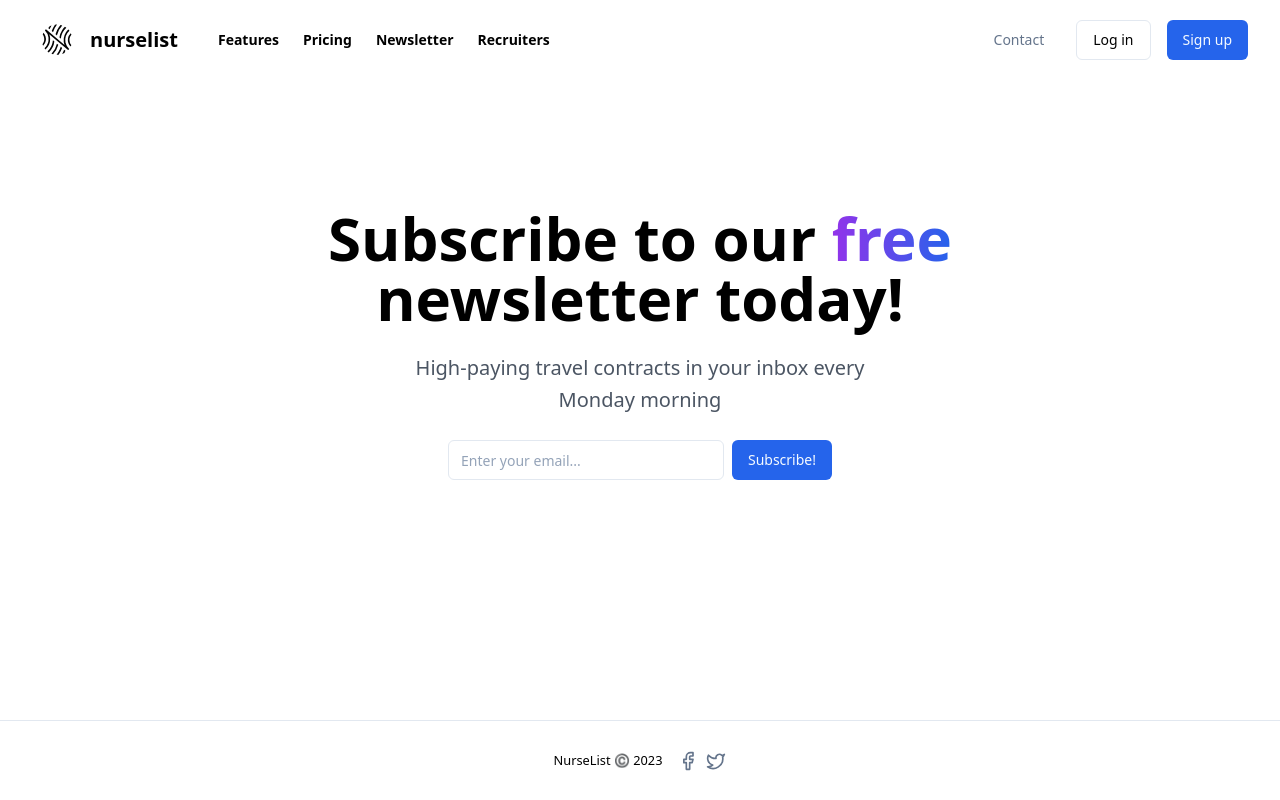
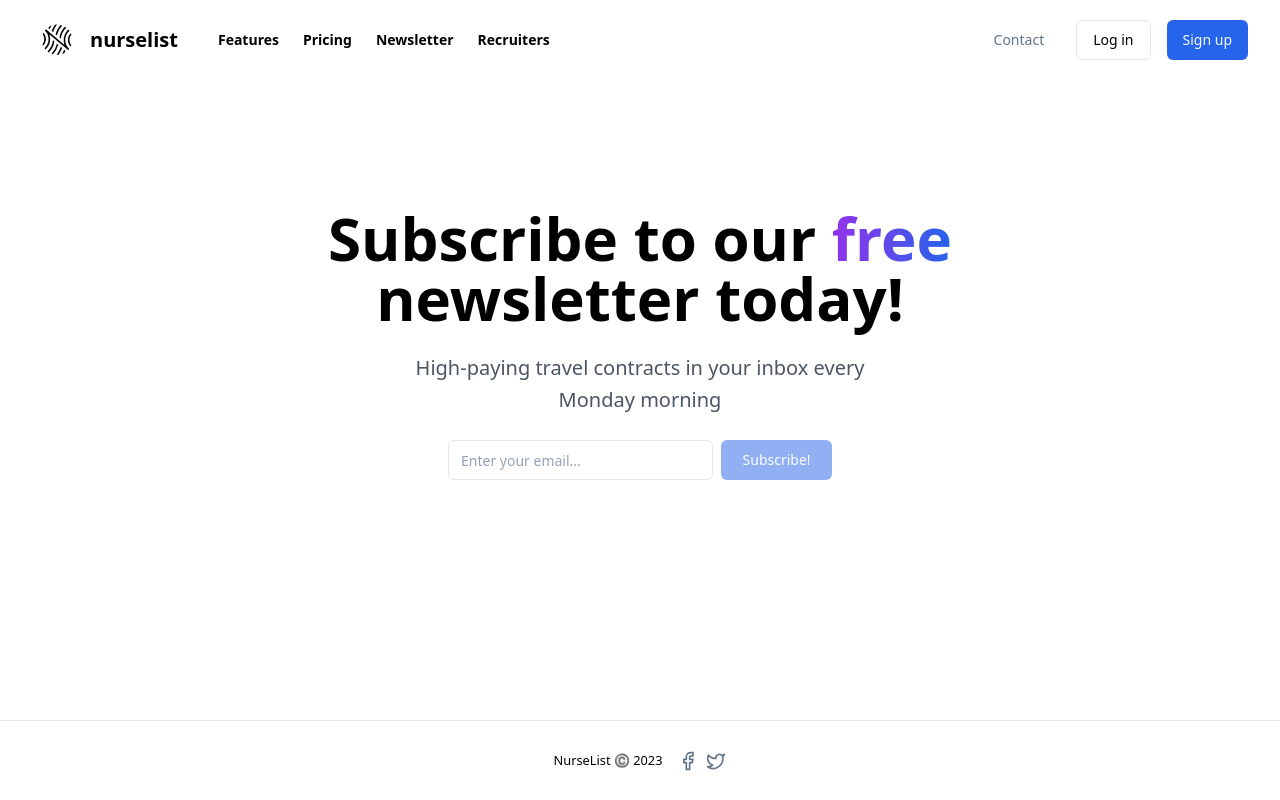
Before and after one commit to tjvonbr/nurse-list, a Next.js app: page /newsletter in a window 1280 px wide. Built offline with nearby package versions, Linux system fonts and the light colour scheme.

Commit message:
forgot to add the request method in api call

```diff
--- a/src/components/NewsletterForm.tsx
+++ b/src/components/NewsletterForm.tsx
@@ -12,6 +12,8 @@ export default function NewsletterForm() {
   const [email, setEmail] = useState("");
   const [isLoading, setIsLoading] = useState(false);
 
+  const isDisabled = email.length < 1;
+
   function handleChange(e: React.ChangeEvent<HTMLInputElement>) {
     setEmail(e.target.value);
   }
@@ -21,6 +23,7 @@ export default function NewsletterForm() {
     setIsLoading(true);
 
     const response = await fetch(baseUrl + "api/convertkit", {
+      method: "POST",
       body: JSON.stringify({
         email,
       }),
@@ -49,8 +52,9 @@ export default function NewsletterForm() {
         value={email}
       />
       <button
-        className={cn(buttonVariants({ variant: "default" }))}
+        className={cn(buttonVariants({ variant: "default" }), "w-[150px]")}
         onClick={handleSubmit}
+        disabled={isDisabled || isLoading}
       >
         {isLoading ? <Spinner color="white" size={15} /> : "Subscribe!"}
       </button>
```
